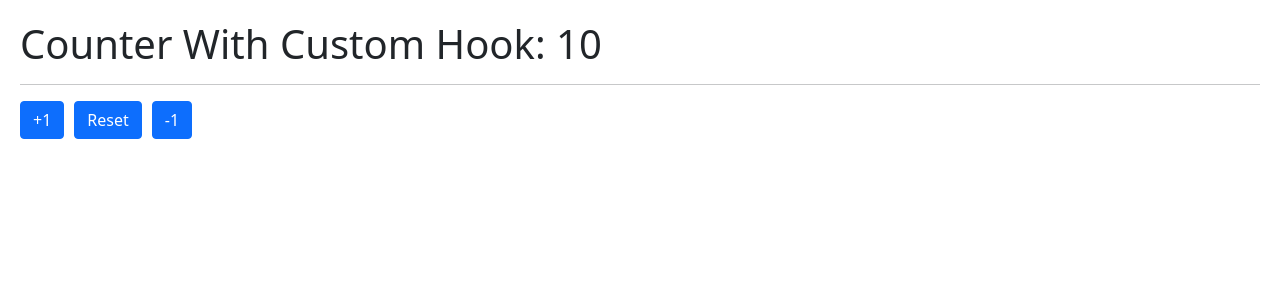
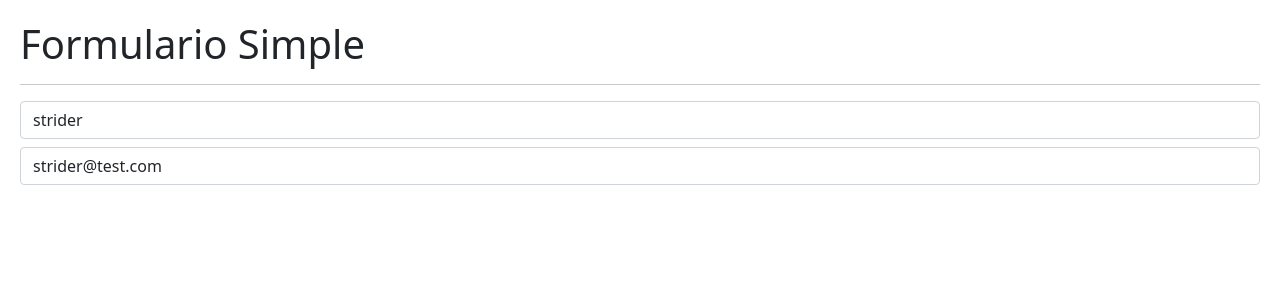
Before and after one commit to ing-jose-rafael/react-gifexpert, a React (Vite) app: page / in a window 1280 px wide. Shown: the top 300 px of the page. Built offline with nearby package versions, Linux system fonts and the light colour scheme.

Commit message:
Dependencias del useEffect

```diff
--- /dev/null
+++ b/src/02-useEffect/SimpleForm.jsx
@@ -0,0 +1,55 @@
+import { useEffect, useState } from "react"
+
+export const SimpleForm = () => {
+  const [formState, setFormState] = useState({
+    username:'strider',
+    email:'strider@test.com'
+  });
+
+  const { username,email } = formState;
+
+  const onInputChange = ({target}) => {
+    const{ name, value}= target;
+    // propiedades computadas de los objetos
+    setFormState({
+      ...formState,
+      [name]:value
+    })
+  }
+  // se dispara solo una vez
+  useEffect(() => {
+    console.log('useEffect called!');
+  },[])
+  // se dispara cuando hay cambios en el formState
+  useEffect(() => {
+    console.log('formState change!');
+  },[formState])
+  // se dispara cuando hay cambios en el email
+  useEffect(() => {
+    console.log('email change!');
+  },[email])
+
+
+  return (
+    <>
+      <h1>Formulario Simple</h1>
+      <hr />
+      <input
+        type="text"
+        className="form-control"
+        placeholder="Username"
+        name="username"
+        value={username}
+        onChange={ onInputChange }
+      />
+      <input
+        type="email"
+        className="form-control mt-2"
+        placeholder="ing.jcarreno@gmail.com"
+        name="email"
+        value={email}
+        onChange={ onInputChange }
+      />
+    </>
+  )
+}
--- a/src/main.jsx
+++ b/src/main.jsx
@@ -1,7 +1,9 @@
 import React from 'react'
 import ReactDOM from 'react-dom/client'
+
 // import { CounterApp } from './01-useState/CounterApp'
 import { CounterWithCustomHook } from './01-useState/CounterWithCustomHook'
+import { SimpleForm } from './02-useEffect/SimpleForm'
 // import { HooksApp } from './HooksApp'
 import './index.css'
 
@@ -9,6 +11,7 @@
   <React.StrictMode>
     {/* <HooksApp /> */}
     {/* <CounterApp/> */}
-    <CounterWithCustomHook/>
+    {/* <CounterWithCustomHook/> */}
+    <SimpleForm/>
   </React.StrictMode>
 )
```
